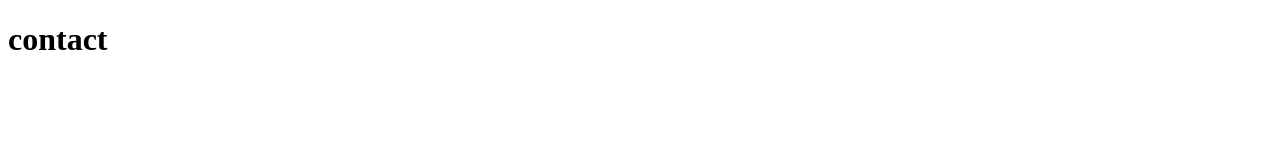
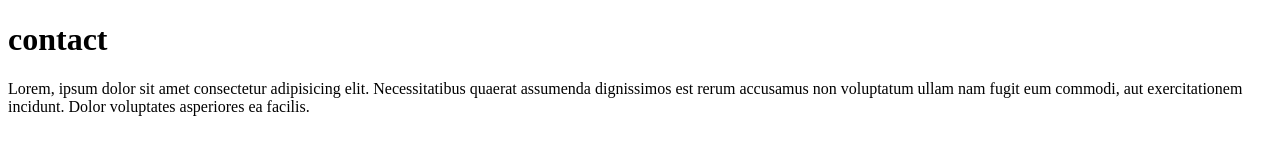
Before and after one commit to gurvindersingh99/test, a plain HTML site: page contact.html in a window 1280 px wide. Drawn offline with Linux system fonts and the light colour scheme.

Commit message:
main add commit

```diff
--- a/contact.html
+++ b/contact.html
@@ -7,5 +7,6 @@
 </head>
 <body>
     <h1>contact</h1>
+    <p>Lorem, ipsum dolor sit amet consectetur adipisicing elit. Necessitatibus quaerat assumenda dignissimos est rerum accusamus non voluptatum ullam nam fugit eum commodi, aut exercitationem incidunt. Dolor voluptates asperiores ea facilis.</p>
 </body>
 </html>
```
